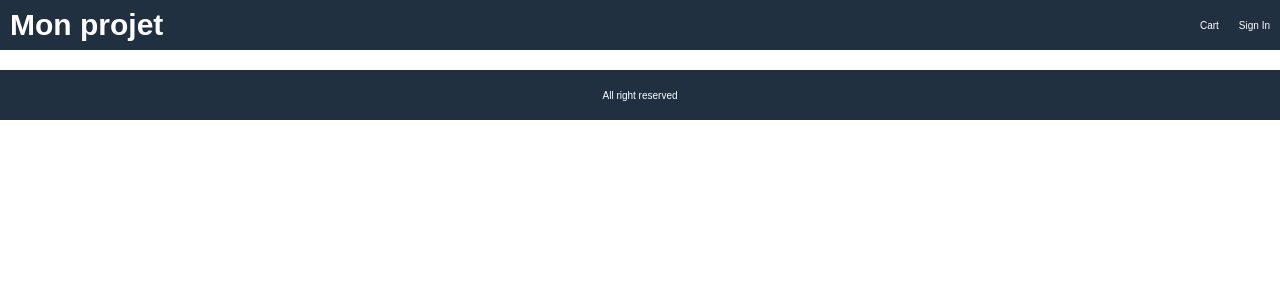
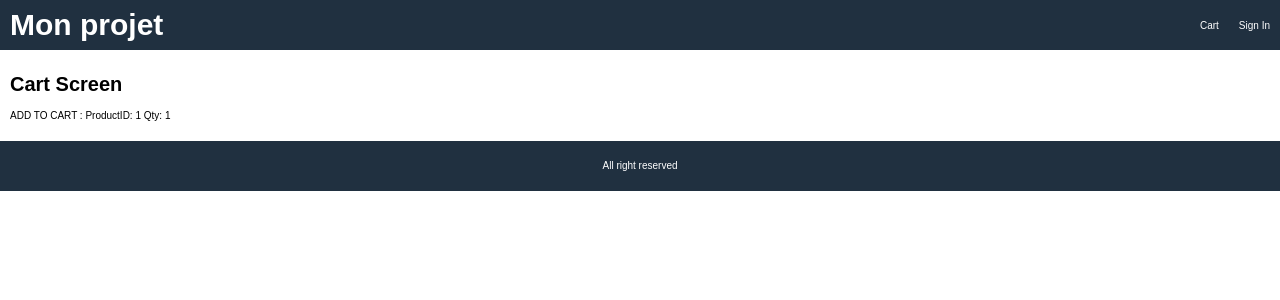
Before and after one commit to Bokriachraf/f12, a React (Create React App) app in the folder frontend/: page /cart/1 in a window 1280 px wide. Shown: the top 300 px of the page. Built offline with nearby package versions, Linux system fonts and the light colour scheme.

Commit message:
addToCart

```diff
--- a/frontend/src/App.js
+++ b/frontend/src/App.js
@@ -2,6 +2,7 @@
 import '@fortawesome/fontawesome-free/css/all.min.css';
 import HomeScreen from './screens/HomeScreen';
 import {BrowserRouter,Routes,Route}from 'react-router-dom'
+import CartScreen from './screens/CartScreen';
 import ProductScreen from './screens/ProductScreen';
 
 function App() {
@@ -19,6 +20,7 @@
     </header>
     <main>
       <Routes>
+      <Route path='/cart/:id?' element={<CartScreen/>}></Route>
         <Route path='/' element={<HomeScreen/>}></Route>
         <Route path='/product/:id' element={<ProductScreen/>}></Route>
 
--- a/frontend/src/components/LoadingBox.js
+++ b/frontend/src/components/LoadingBox.js
@@ -1,10 +1,10 @@
 import React from 'react'
-import { FontAwesomeIcon } from '@fortawesome/react-fontawesome';
+// import { FontAwesomeIcon } from '@fortawesome/react-fontawesome';
 
 export default function LoadingBox() {
   return (
     <div>
-        <FontAwesomeIcon icon="fa-solid fa-spinner" />
+        {/* <FontAwesomeIcon icon="fa-solid fa-spinner" /> */}
     </div>
   )
 }
--- a/frontend/src/index.css
+++ b/frontend/src/index.css
@@ -119,6 +119,9 @@
 li {
   margin-top: 1rem;
 }
+input,
+select,
+textarea,
 button {
   padding: 1rem;
   border-radius: 0.5rem;
@@ -127,9 +130,14 @@
   font-family: Helvetica, Arial, sans-serif;
   -webkit-font-smoothing: antialiased;
   -moz-osx-font-smoothing: grayscale;
+}
+button {
   background-color: #f8f8f8;
   cursor: pointer;
 }
+input:hover,
+select:hover,
+textarea:hover,
 button:hover {
   border: 0.1rem #404040 solid;
 }
--- a/frontend/src/reducers/productReducers.js
+++ b/frontend/src/reducers/productReducers.js
@@ -18,12 +18,12 @@
                     return state
 }
 }
-export const productDetailsReducer =(state={ loading: true, products: [] },action)=>{
+export const productDetailsReducer =(state={products:[],loading: true},action)=>{
     switch(action.type){
         case PRODUCT_DETAILS_REQUEST:
             return {loading:true};
             case PRODUCT_DETAILS_SUCCESS:
-                return {loading:false, products: action.payload};
+                return {loading:false, product: action.payload};
                 case PRODUCT_DETAILS_FAIL:
                     return {loading:false, error: action.payload};
                     default:
--- /dev/null
+++ b/frontend/src/screens/CartScreen.js
@@ -0,0 +1,20 @@
+import React  from 'react';
+ import {useParams,useLocation} from 'react-router-dom';
+
+ export default function CartScreen() {
+     const params = useParams();
+     const productId = params.id;
+     const {search} =useLocation();
+     const qtyInUrl = new URLSearchParams(search).get('qty');
+     const qty = qtyInUrl?Number(qtyInUrl):1;
+
+
+     return (
+         <div>
+           <h1>Cart Screen</h1>
+           <p>
+             ADD TO CART : ProductID: {productId} Qty: {qty}
+           </p>
+         </div>
+       );
+     }
--- a/frontend/src/screens/ProductScreen.js
+++ b/frontend/src/screens/ProductScreen.js
@@ -1,5 +1,5 @@
-import React, { useEffect } from 'react'
-import {useParams, Link} from "react-router-dom"
+import React, { useEffect, useState } from 'react'
+import {useParams, Link, useNavigate} from "react-router-dom"
 import Rating from '../components/Rating';
 import { useDispatch, useSelector } from 'react-redux';
 import LoadingBox from '../components/LoadingBox';
@@ -7,13 +7,19 @@
 import { detailsProduct } from '../actions/productActions';
 
 export default function ProductScreen() {
+  const navigate=useNavigate();
  const  dispatch= useDispatch();
- const productId = props.match.params.id;
+ const {id} = useParams();
+ const productId = id;
+ const [qty, setQty] = useState(1);
 const productDetails = useSelector(state => state.productDetails);
 const {loading, error, product}=productDetails;
 useEffect(() => {
   dispatch(detailsProduct(productId))
 },[dispatch,productId])
+const addToCartHandler = () =>{
+  navigate(`/cart/${productId}?qty=${qty}`);
+}
     return (
       <div>
       { loading ? (
@@ -62,9 +68,37 @@
                   </div>
                 </div>
               </li>
-              <li>
-                <button className='primary block'>Add to cart</button>
-              </li>
+              {product.CountInStock > 0 && (
+                     <>
+                       <li>
+                         <div className="row">
+                           <div>Qty</div>
+                           <div>
+                             <select
+                               value={qty}
+                               onChange={(e) => setQty(e.target.value)}
+                             >
+                               {[...Array(product.CountInStock).keys()].map(
+                                 (x) => (
+                                   <option key={x + 1} value={x + 1}>
+                                     {x + 1}
+                                   </option>
+                                 )
+                               )}
+                             </select>
+                           </div>
+                         </div>
+                       </li>
+                       <li>
+                         <button
+                           onClick={addToCartHandler}
+                           className="primary block"
+                         >
+                           Add to Cart
+                         </button>
+                       </li>
+                     </>
+                   )}
             </ul>
           </div>
           </div>
```
Also changed, not shown: 1 other file (tests, documents, lock files or other folders).
